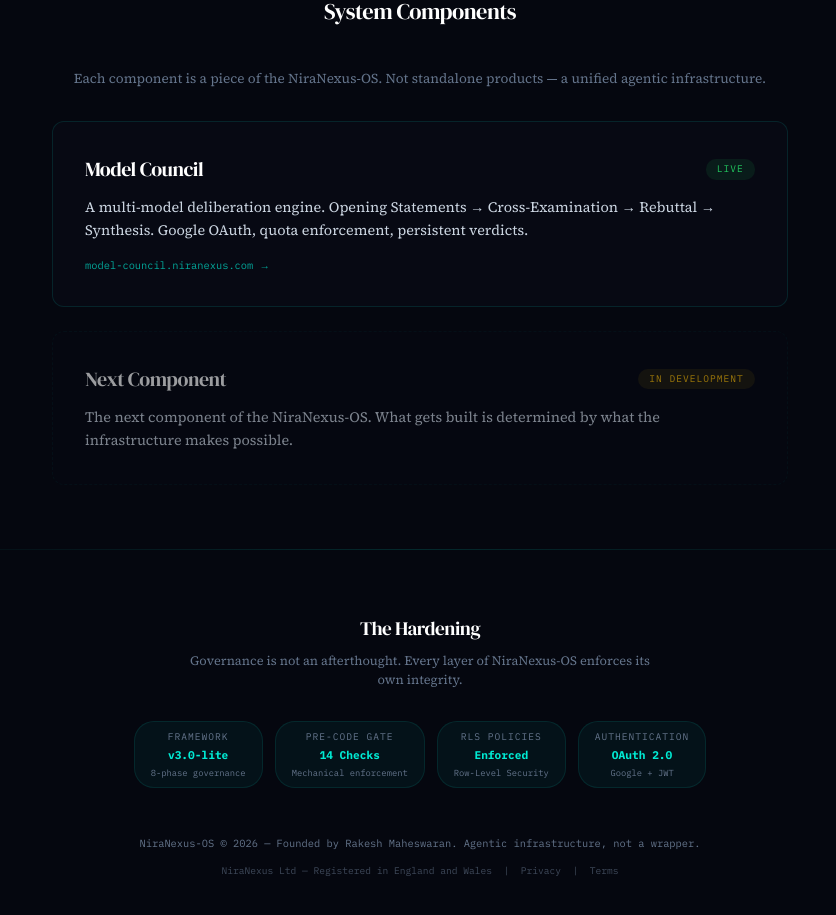
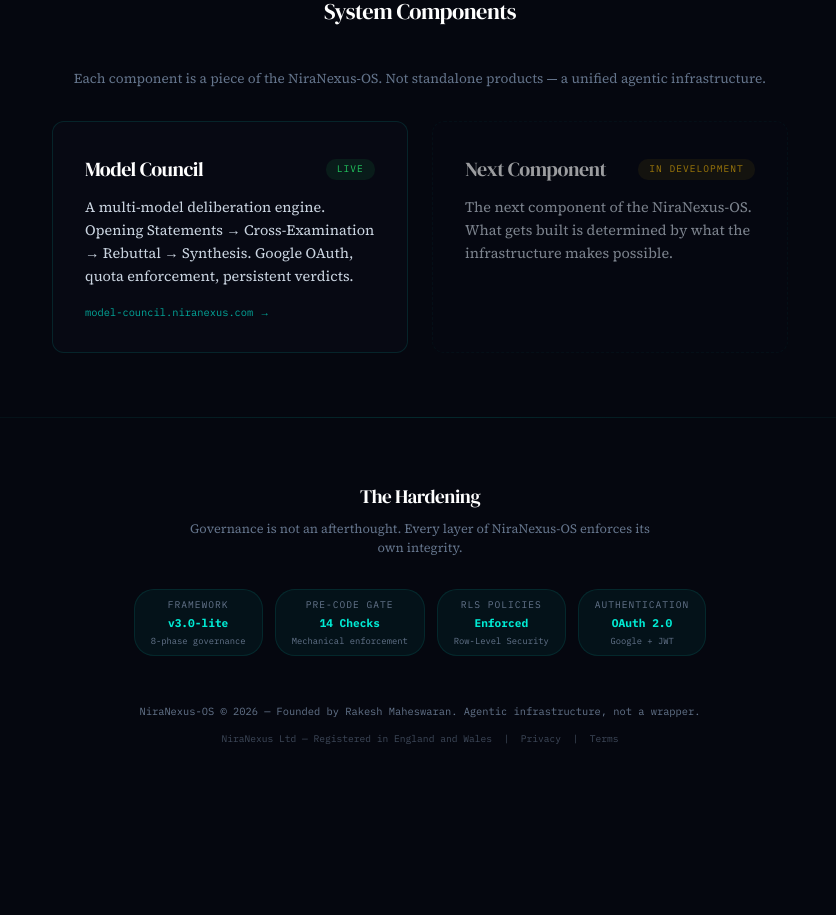
Before and after one commit to NiraNexus/niranexus-hero, a Next.js app: page / in a window 1280 px wide. Shown: the part 1400-2315 px from the top of the page, without its empty margins (220-1056 px from the left). After the commit the page ends 2210 px from the top, so only its background shows below. Built offline with nearby package versions, Linux system fonts and the light colour scheme; no server answers.

Commit message:
fix: side-by-side component cards, remove framework bloat

```diff
--- a/src/app/page.tsx
+++ b/src/app/page.tsx
@@ -137,8 +137,10 @@ export default function Home() {
             Each component is a piece of the NiraNexus-OS. Not standalone products &mdash; a unified agentic infrastructure.
           </p>
 
-          <a href="https://model-council.niranexus.com" style={{ display: 'block', textDecoration: 'none', color: 'inherit' }} aria-label="Model Council — live product">
-            <div style={{ padding: '2rem', backgroundColor: 'rgba(10, 14, 26, 0.4)', borderRadius: 12, border: '1px solid rgba(0, 235, 212, 0.12)', transition: 'border-color 0.2s' }}>
+          <div style={{ display: 'grid', gridTemplateColumns: 'repeat(auto-fit, minmax(280px, 1fr))', gap: '1.5rem', maxWidth: 900, margin: '0 auto' }}>
+            {/* Model Council */}
+            <a href="https://model-council.niranexus.com" style={{ display: 'block', textDecoration: 'none', color: 'inherit', minWidth: 0 }} aria-label="Model Council — live product">
+            <div style={{ padding: '2rem', backgroundColor: 'rgba(10, 14, 26, 0.4)', borderRadius: 12, border: '1px solid rgba(0, 235, 212, 0.12)', transition: 'border-color 0.2s', height: '100%' }}>
               <div style={{ display: 'flex', alignItems: 'center', justifyContent: 'space-between', marginBottom: '0.75rem' }}>
                 <h3 style={{ fontFamily: 'var(--font-display)', fontSize: '1.25rem', color: '#ffffff', margin: 0 }}>Model Council</h3>
                 <span style={{ fontFamily: 'var(--font-mono)', fontSize: '0.6rem', color: '#22c55e', backgroundColor: 'rgba(34, 197, 94, 0.1)', padding: '0.2rem 0.7rem', borderRadius: 10, textTransform: 'uppercase', letterSpacing: '1px' }} role="status">LIVE</span>
@@ -152,7 +154,8 @@ export default function Home() {
             </div>
           </a>
 
-          <div style={{ marginTop: '1.5rem', padding: '2rem', backgroundColor: 'rgba(10, 14, 26, 0.25)', borderRadius: 12, border: '1px dashed rgba(0, 235, 212, 0.06)', opacity: 0.6 }}>
+            {/* Next Component */}
+            <div style={{ padding: '2rem', backgroundColor: 'rgba(10, 14, 26, 0.25)', borderRadius: 12, border: '1px dashed rgba(0, 235, 212, 0.06)', opacity: 0.6, minWidth: 0 }}>
               <div style={{ display: 'flex', alignItems: 'center', justifyContent: 'space-between', marginBottom: '0.75rem' }}>
                 <h3 style={{ fontFamily: 'var(--font-display)', fontSize: '1.25rem', color: '#ffffff', margin: 0 }}>Next Component</h3>
                 <span style={{ fontFamily: 'var(--font-mono)', fontSize: '0.6rem', color: '#ffc107', backgroundColor: 'rgba(255, 193, 7, 0.1)', padding: '0.2rem 0.7rem', borderRadius: 10, textTransform: 'uppercase', letterSpacing: '1px' }}>IN DEVELOPMENT</span>
@@ -160,6 +163,7 @@ export default function Home() {
               <p style={{ fontFamily: 'var(--font-body)', fontSize: '0.9rem', color: '#cbd5e1', lineHeight: 1.6, margin: 0 }}>
                 The next component of the NiraNexus-OS. What gets built is determined by what the infrastructure makes possible.
               </p>
+            </div>
           </div>
         </section>
       </RevealSection>
```
Lines whose indentation alone changed are shown as unchanged.
